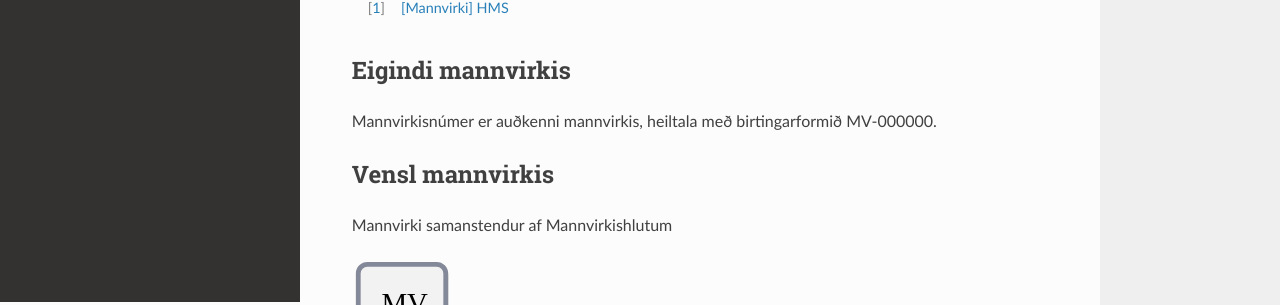
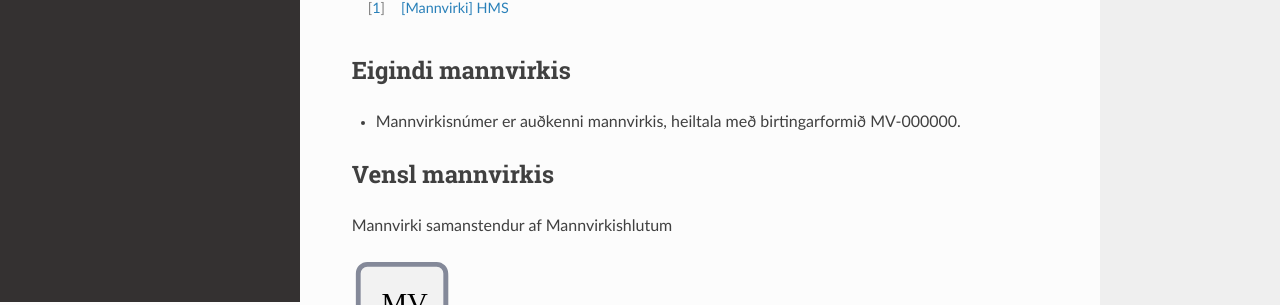
Before and after one commit to hthl/Mannvirkjaskra, a Sphinx documentation site: the page built from source/mannvirki.rst, in a window 1280 px wide. Shown: the part 598-903 px from the top of the page. Built offline with Sphinx 7.4.7 and the Read the Docs theme 2.0.0, drawn with Linux system fonts in a browser that asks for light colours.

```diff
--- a/source/mannvirki.rst
+++ b/source/mannvirki.rst
@@ -28,7 +28,7 @@ Nánar skilgreint [#]_ í 51. tölul. 1.2.1. gr. byggingarreglugerðar á eftirf
 Eigindi mannvirkis
 -------------------
 
-Mannvirkisnúmer er auðkenni mannvirkis, heiltala með birtingarformið MV-000000.
+* Mannvirkisnúmer er auðkenni mannvirkis, heiltala með birtingarformið MV-000000.
 
 Vensl mannvirkis
 --------------------
```
